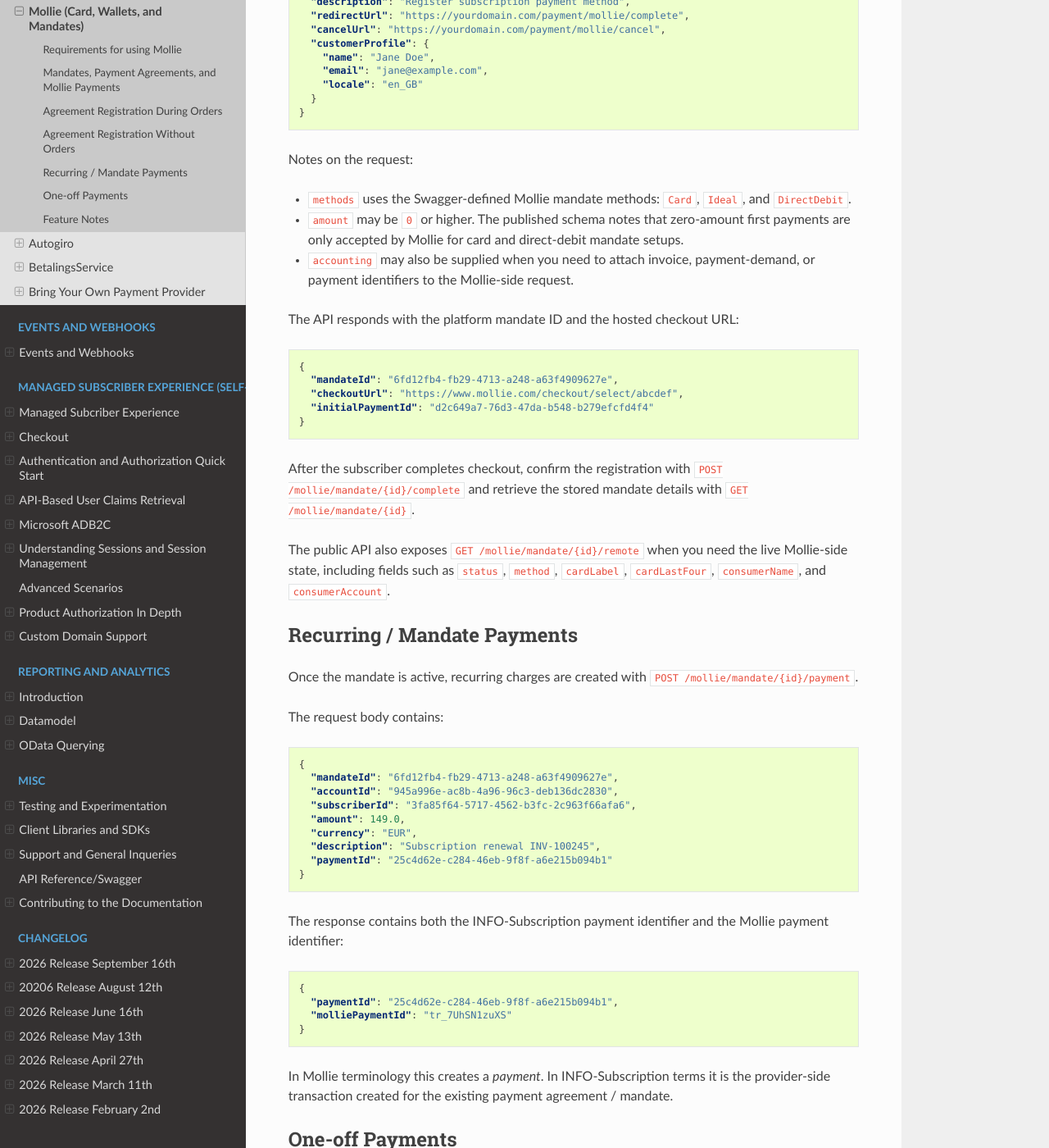
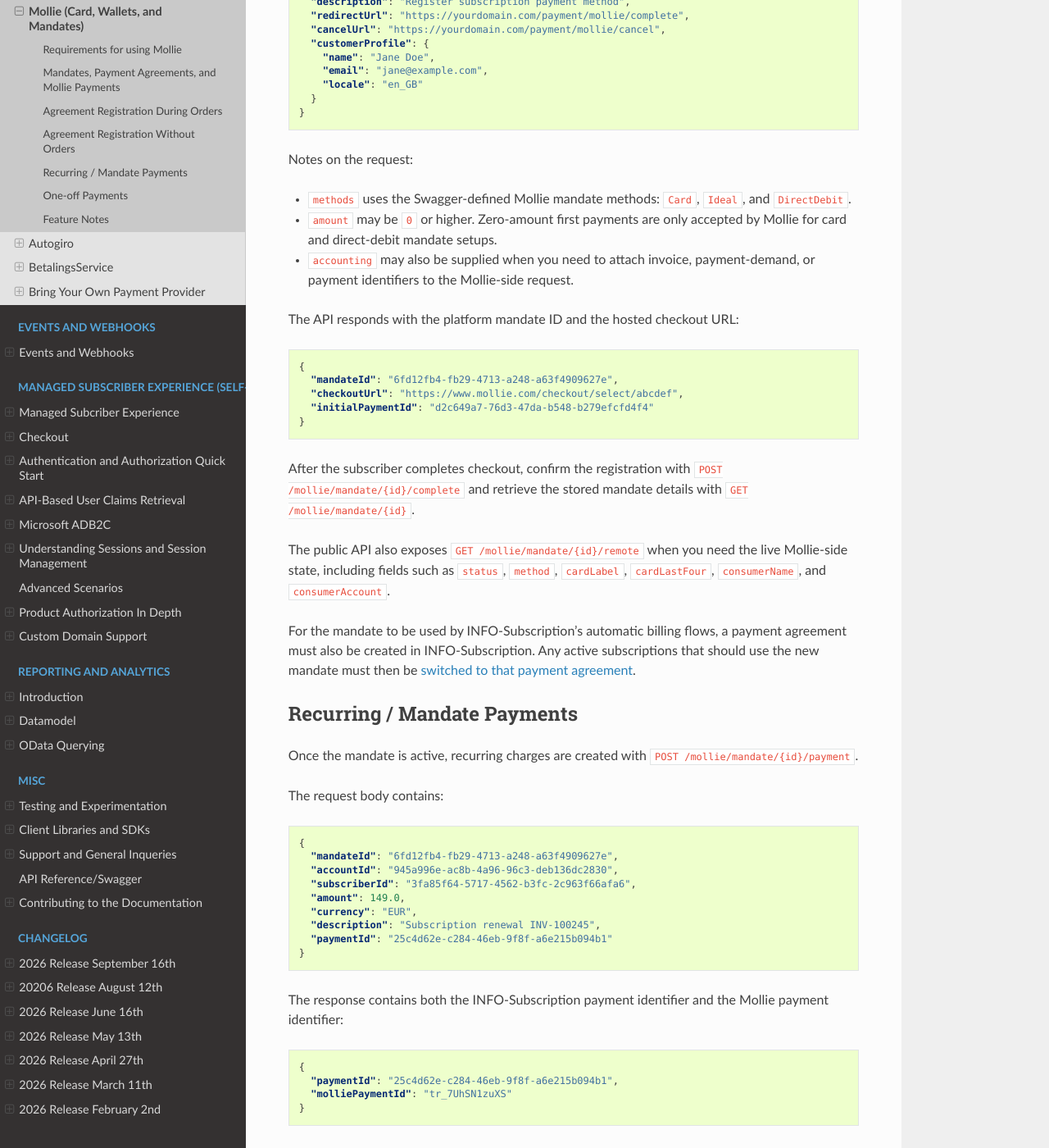
Before and after one commit to infosoftas/info-subscription-doc, a Sphinx documentation site: the page built from source/payments/providers/mollie.rst, in a window 1280 px wide and 1400 px high, scrolled down 1882 px. Shown: the whole window at 82% size. Built offline with Sphinx 7.4.7 and the Read the Docs theme 3.1.0, drawn with Linux system fonts in a browser that asks for light colours; formulas are drawn with MathJax 3.

Commit message:
Refine Mollie mandate documentation
Co-authored-by: esbenbach <1378302+esbenbach@users.noreply.github.com>

```diff
--- a/source/payments/providers/mollie.rst
+++ b/source/payments/providers/mollie.rst
@@ -86,7 +86,7 @@ The request body in the public API contains fields such as:
 Notes on the request:
 
 * ``methods`` uses the Swagger-defined Mollie mandate methods: ``Card``, ``Ideal``, and ``DirectDebit``.
-* ``amount`` may be ``0`` or higher. The published schema notes that zero-amount first payments are only accepted by Mollie for card and direct-debit mandate setups.
+* ``amount`` may be ``0`` or higher. Zero-amount first payments are only accepted by Mollie for card and direct-debit mandate setups.
 * ``accounting`` may also be supplied when you need to attach invoice, payment-demand, or payment identifiers to the Mollie-side request.
 
 The API responds with the platform mandate ID and the hosted checkout URL:
@@ -102,6 +102,8 @@ The API responds with the platform mandate ID and the hosted checkout URL:
 After the subscriber completes checkout, confirm the registration with ``POST /mollie/mandate/{id}/complete`` and retrieve the stored mandate details with ``GET /mollie/mandate/{id}``.
 
 The public API also exposes ``GET /mollie/mandate/{id}/remote`` when you need the live Mollie-side state, including fields such as ``status``, ``method``, ``cardLabel``, ``cardLastFour``, ``consumerName``, and ``consumerAccount``.
+
+For the mandate to be used by |projectName|'s automatic billing flows, a payment agreement must also be created in |projectName|. Any active subscriptions that should use the new mandate must then be :api-ref:`switched to that payment agreement <Subscription/post_Subscription__id__changePaymentAgreement>`.
 
 Recurring / Mandate Payments
 ----------------------------
--- a/source/subscription/orders/examples/payment-agreements.rst
+++ b/source/subscription/orders/examples/payment-agreements.rst
@@ -48,6 +48,7 @@ To use SwedbankPay as the payment method, set the ``paymentAgreementParameters``
 
 - ``paymentMethod`` must be set to ``SwedbankPay``.
 - ``payExEcommerceParameters`` is an object with the following fields:
+
   - ``callbackUrl``: URL for payment status callbacks from SwedbankPay.
   - ``cancelUrl``: URL to redirect the user if the payment is cancelled.
   - ``completeUrl``: URL to redirect the user after successful payment.
@@ -75,6 +76,7 @@ To use Mollie as the payment method, set the ``paymentAgreementParameters`` as f
 
 - ``paymentMethod`` must be set to ``Mollie``.
 - ``mollieParameters`` is an object with the following fields:
+
   - ``accountId``: The Mollie account to use.
   - ``returnUrl``: URL to redirect the user back to after checkout.
   - ``cancelUrl`` (optional): URL to redirect the user to if the checkout is cancelled.
```
